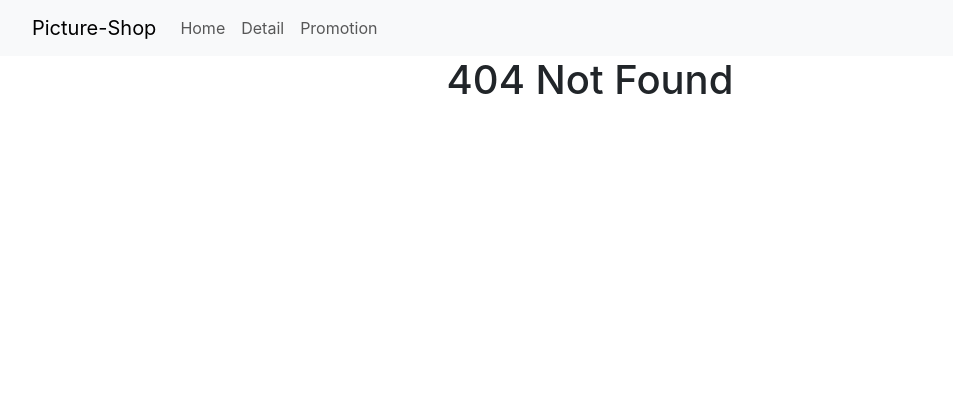
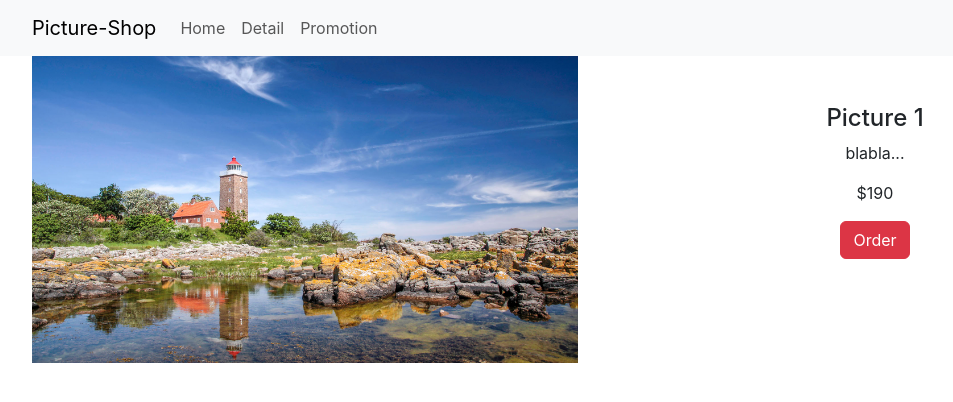
Before and after one commit to mokimokheonpark/picture-shop, a React (Create React App) app: page /detail/1 in a window 1280 px wide. Before the commit this address had no page. Shown: the top 402 px of the page, without its empty margins (50-1003 px from the left). Built offline with nearby package versions, Linux system fonts and the light colour scheme.

Commit message:
applied url-parameter and useParams for Detail route

```diff
--- a/src/App.js
+++ b/src/App.js
@@ -1,3 +1,4 @@
+import { useState } from "react";
 import { Route, Routes, useNavigate } from "react-router-dom";
 import { Container, Nav, Navbar } from "react-bootstrap";
 import "./App.css";
@@ -8,8 +9,10 @@ import Detail from "./routes/Detail";
 import Home from "./routes/Home";
 import NotFound from "./routes/NotFound";
 import Promotion from "./routes/Promotion";
+import data from "./data";
 
 function App() {
+  const [pictures, setPictures] = useState(data);
   const navigate = useNavigate();
 
   return (
@@ -44,8 +47,8 @@ function App() {
       </Navbar>
 
       <Routes>
-        <Route path="/" element={<Home />} />
-        <Route path="/detail" element={<Detail />} />
+        <Route path="/" element={<Home pictures={pictures} />} />
+        <Route path="/detail/:id" element={<Detail pictures={pictures} />} />
         <Route path="/promotion" element={<Promotion />}>
           <Route path="1" element={<Deal1 />}></Route>
           <Route path="2" element={<Deal2 />}></Route>
--- a/src/components/Deal1.js
+++ b/src/components/Deal1.js
@@ -1,9 +1,5 @@
 function Deal1() {
-  return (
-    <div>
-      <h2>Take 30% off the price</h2>
-    </div>
-  );
+  return <h2>Take 30% off the price</h2>;
 }
 
 export default Deal1;
--- a/src/data.js
+++ b/src/data.js
@@ -2,18 +2,21 @@ const data = [
   {
     id: 0,
     title: "Picture 0",
+    detail: "blabla...",
     price: "$100",
   },
 
   {
     id: 1,
     title: "Picture 1",
+    detail: "blabla...",
     price: "$190",
   },
 
   {
     id: 2,
     title: "Picture 2",
+    detail: "blabla...",
     price: "$299",
   },
 ];
--- a/src/routes/Detail.js
+++ b/src/routes/Detail.js
@@ -1,18 +1,26 @@
-function Detail() {
+import { useParams } from "react-router-dom";
+
+function Detail(props) {
+  const { id } = useParams();
+  const picture = props.pictures.find(function (p) {
+    return p.id === parseInt(id);
+  });
+
   return (
     <div className="container">
       <div className="row">
         <div className="col-md-6">
           <img
-            src={process.env.PUBLIC_URL + "/images/picture0.jpg"}
+            src={process.env.PUBLIC_URL + "/images/picture" + id + ".jpg"}
             width="100%"
             alt=""
           />
         </div>
+
         <div className="col-md-6">
-          <h4 className="pt-5">Picture 0</h4>
-          <p>Description... blabla...</p>
-          <p>$100</p>
+          <h4 className="pt-5">{picture.title}</h4>
+          <p>{picture.detail}</p>
+          <p>{picture.price}</p>
           <button className="btn btn-danger">Order</button>
         </div>
       </div>
--- a/src/routes/Home.js
+++ b/src/routes/Home.js
@@ -1,10 +1,6 @@
-import { useState } from "react";
 import Picture from "../components/Picture";
-import data from "../data";
 
-function Home() {
-  const [pictures, setPictures] = useState(data);
-
+function Home(props) {
   return (
     <>
       <img
@@ -15,8 +11,8 @@ function Home() {
 
       <div className="container">
         <div className="row">
-          {pictures.map((_, i) => {
-            return <Picture picture={pictures[i]} index={i} />;
+          {props.pictures.map((_, i) => {
+            return <Picture picture={props.pictures[i]} index={i} key={i} />;
           })}
         </div>
       </div>
```
